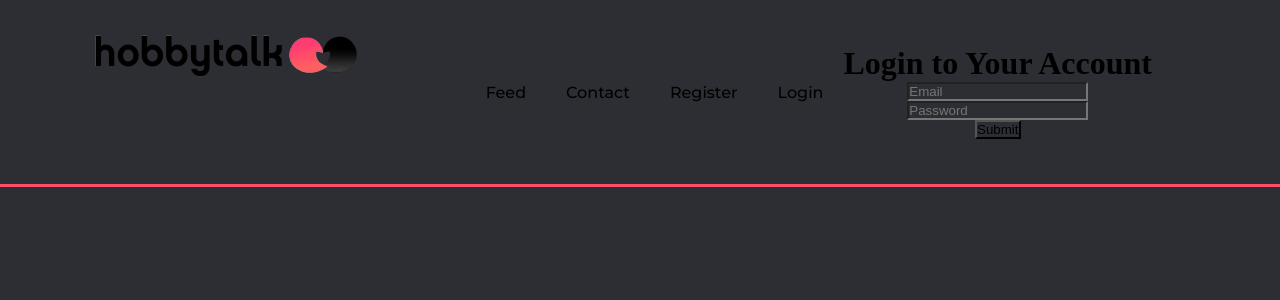
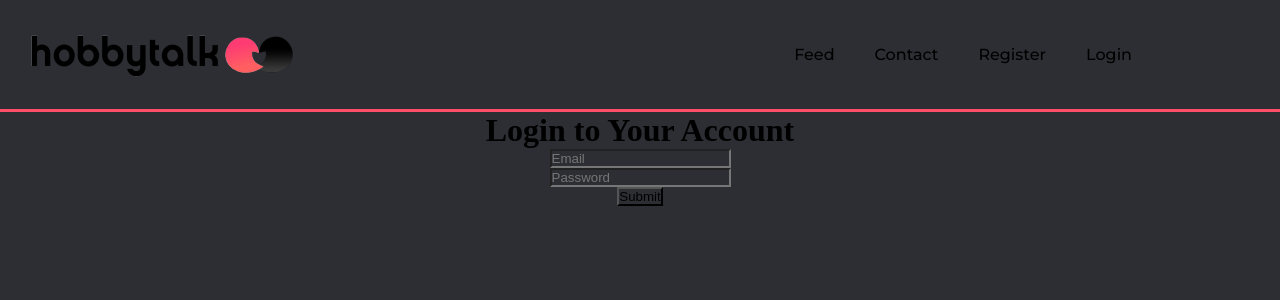
Before and after one commit to Basharkh41/Hobbytalk, a Vue app: page /sign-in in a window 1280 px wide. Shown: the top 300 px of the page. Built offline with nearby package versions, Linux system fonts and the light colour scheme; no server answers.

Commit message:
nav seperated from main, logo fixed right

```diff
--- a/src/App.vue
+++ b/src/App.vue
@@ -1,6 +1,8 @@
 <template>
+  <div class="ss">
 <router-link to="/" exact> <img src="logo.png"> </router-link>
-  <div class="router-link">
+</div>
+<div class="router-link">
     <nav>
       <ul class="nav_links">
       <li><router-link to="/feed" exact> Feed </router-link> </li>
@@ -12,7 +14,10 @@
       <li><router-link to="/sign-in" exact> Login </router-link></li>
       </ul>
     </nav>
-    <router-view/>
+</div>
+
+<div>
+  <router-view/>
 </div>
 </template>
 
@@ -49,6 +54,7 @@ const handleSignOut = () => {
   padding: 0;
   background-color: #2d2e33;
 }
+
 li, a{
   font-family: "Montserrat", sans-serif;
   font-weight: 500;
@@ -56,6 +62,7 @@ li, a{
   color: black;
   text-decoration: none;
 }
+
 .router-link{
   display: flex;
   justify-content: flex-end;
@@ -68,7 +75,6 @@ li, a{
 }
 img{
   position: absolute;
-  padding-left: 5%;
 }
 .nav_links li {
   display: inline-block;
--- a/src/views/SignIn.vue
+++ b/src/views/SignIn.vue
@@ -48,5 +48,6 @@ const signIn = () => { // we also renamed this method
 <style>
 .login{
   text-align: center;
+
 }
 </style>
```
